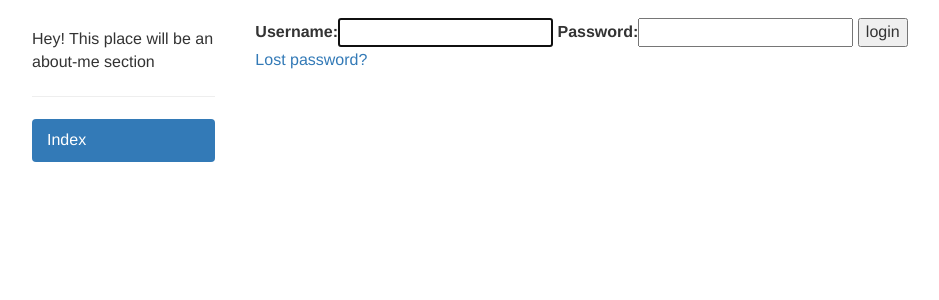
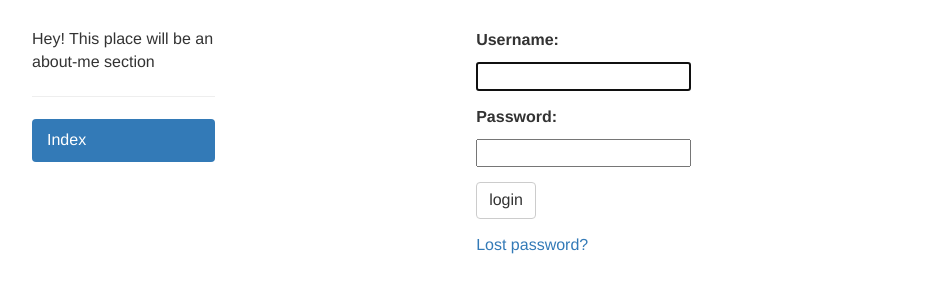
Before and after one commit to Zegram2112/mainblog, a Django app: page /accounts/login/ in a window 1280 px wide. Shown: the part 52-352 px from the top of the page, without its empty margins (13-952 px from the left). Run offline with Django 3.2, Linux system fonts and the light colour scheme; some libraries are stand-ins or nearby versions.

Commit message:
Modify and Fix registration/login.html template

```diff
--- a/templates/registration/login.html
+++ b/templates/registration/login.html
@@ -5,6 +5,8 @@ Login
 {% endblock %}
 
 {% block content %}
+
+  <div class="col-sm-offset-3 col-sm-6">
 
     {% if form.erros %}
       <p>
@@ -22,15 +24,25 @@ Login
       {% endif %}
     {% endif %}
 
-  <form metod="post" action="{% url 'login' %}">
+    <form method="post" action="{% url 'login' %}">
       {% csrf_token %}
-    {{ form }}
-    <input type="submit" value="login"/>
+      {% for field in form %}
+        <div class="form-group">
+          <p class="text-danger small">{{ field.errors }}</p>
+          <label class="control-label">{{ field.label_tag }}</label><br>
+          {{ field }}
+        </div>
+      {% endfor %}
+      <div class="form-group">
+        <input class="btn btn-default" type="submit" value="login"/>
         <input type="hidden" name="next" value="{{ next }}"/>
+      </div>
     </form>
 
     <p>
-    <a href="{% url 'password_reset' %}">Lost password?</a>
+      <a href="#">Lost password?</a>
     </p>
 
+  </div>
+
 {% endblock %}
```
Lines whose indentation alone changed are shown as unchanged.
